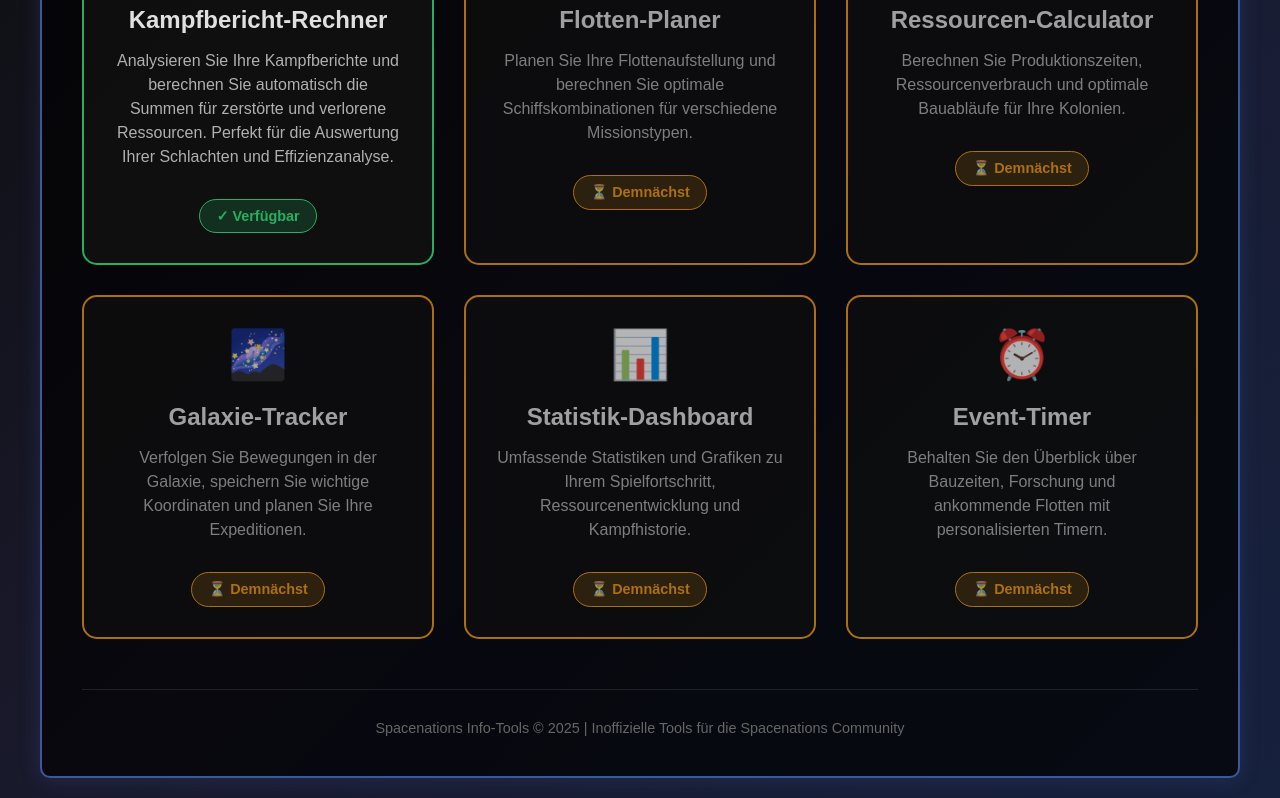
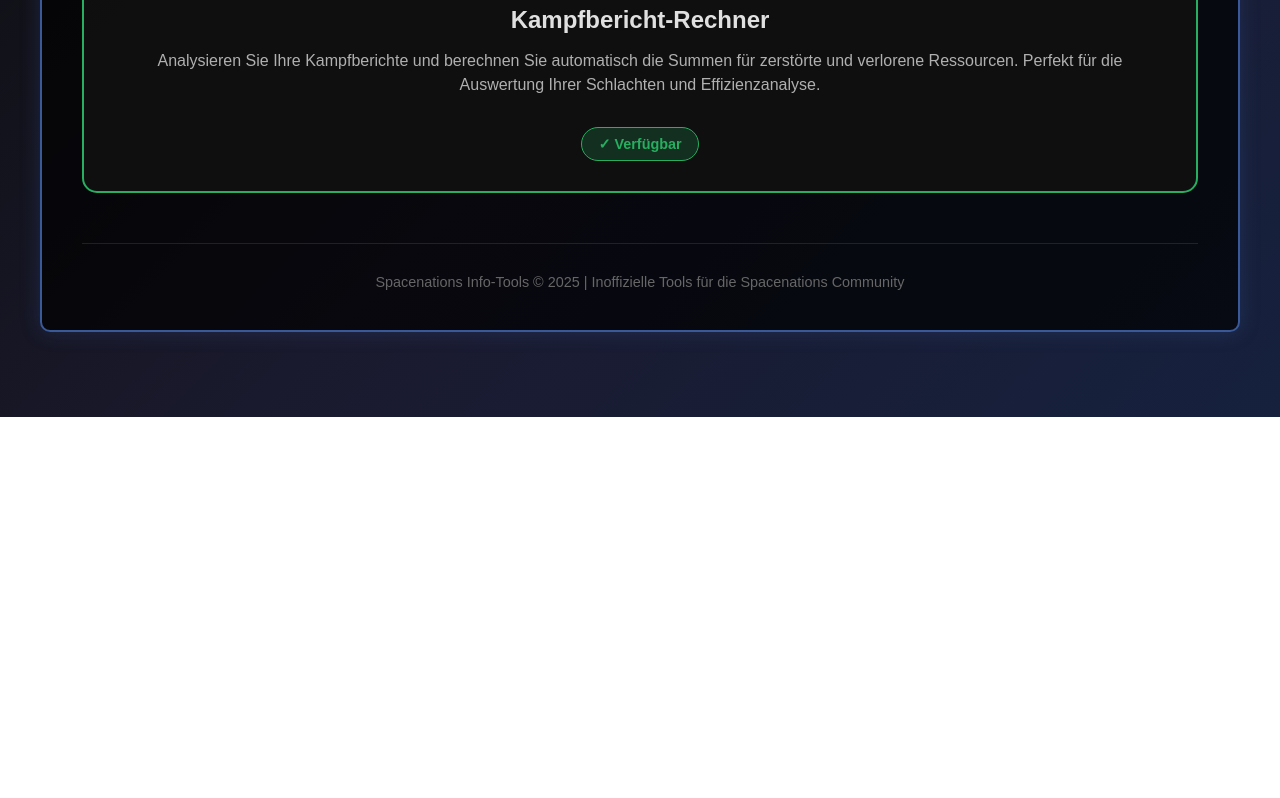
Before and after one commit to Trend4Media/Spacenations-Tools, a plain HTML site: page index.html in a window 1280 px wide. Shown: the part 383-1181 px from the top of the page. After the commit the page ends 800 px from the top, so only its background shows below. Drawn offline with Linux system fonts and the light colour scheme.

Commit message:
Update index.html

```diff
--- a/index.html
+++ b/index.html
@@ -207,50 +207,7 @@
                 <span class="tool-status status-available">✓ Verfügbar</span>
             </div>
 
-            <div class="tool-card coming-soon">
-                <span class="tool-icon">🛰️</span>
-                <h3 class="tool-title">Flotten-Planer</h3>
-                <p class="tool-description">
-                    Planen Sie Ihre Flottenaufstellung und berechnen Sie optimale Schiffskombinationen für verschiedene Missionstypen.
-                </p>
-                <span class="tool-status status-coming-soon">⏳ Demnächst</span>
-            </div>
 
-            <div class="tool-card coming-soon">
-                <span class="tool-icon">🏭</span>
-                <h3 class="tool-title">Ressourcen-Calculator</h3>
-                <p class="tool-description">
-                    Berechnen Sie Produktionszeiten, Ressourcenverbrauch und optimale Bauabläufe für Ihre Kolonien.
-                </p>
-                <span class="tool-status status-coming-soon">⏳ Demnächst</span>
-            </div>
-
-            <div class="tool-card coming-soon">
-                <span class="tool-icon">🌌</span>
-                <h3 class="tool-title">Galaxie-Tracker</h3>
-                <p class="tool-description">
-                    Verfolgen Sie Bewegungen in der Galaxie, speichern Sie wichtige Koordinaten und planen Sie Ihre Expeditionen.
-                </p>
-                <span class="tool-status status-coming-soon">⏳ Demnächst</span>
-            </div>
-
-            <div class="tool-card coming-soon">
-                <span class="tool-icon">📊</span>
-                <h3 class="tool-title">Statistik-Dashboard</h3>
-                <p class="tool-description">
-                    Umfassende Statistiken und Grafiken zu Ihrem Spielfortschritt, Ressourcenentwicklung und Kampfhistorie.
-                </p>
-                <span class="tool-status status-coming-soon">⏳ Demnächst</span>
-            </div>
-
-            <div class="tool-card coming-soon">
-                <span class="tool-icon">⏰</span>
-                <h3 class="tool-title">Event-Timer</h3>
-                <p class="tool-description">
-                    Behalten Sie den Überblick über Bauzeiten, Forschung und ankommende Flotten mit personalisierten Timern.
-                </p>
-                <span class="tool-status status-coming-soon">⏳ Demnächst</span>
-            </div>
         </div>
 
         <div class="footer">
@@ -267,7 +224,7 @@
                 // Für die Demo zeigen wir eine Meldung
                 if (confirm('Möchten Sie zum Kampfbericht-Rechner wechseln?\n\n(In einer echten Implementierung würde hier zur calculator.html navigiert werden)')) {
                     // window.location.href = 'calculator.html';
-                  window.location.href = 'calculator.html';;
+                    alert('Navigation zum Kampfbericht-Rechner...\n\nIn der echten Version würde hier die Datei "calculator.html" geladen werden.');
                 }
             } else {
                 alert('Dieses Tool ist noch nicht verfügbar und befindet sich in Entwicklung.');
@@ -287,3 +244,6 @@
     </script>
 </body>
 </html>
+    </script>
+</body>
+</html>
```
